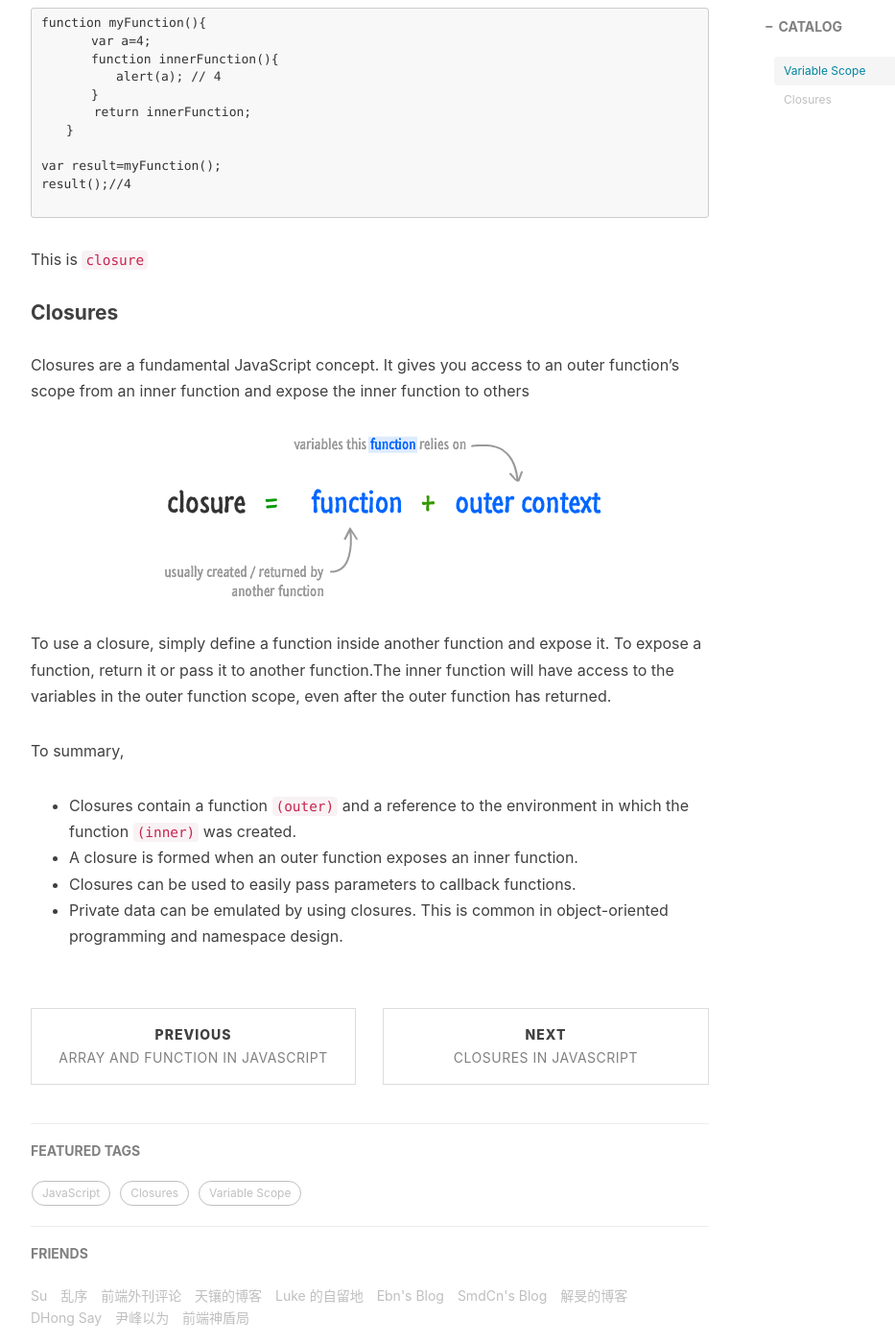
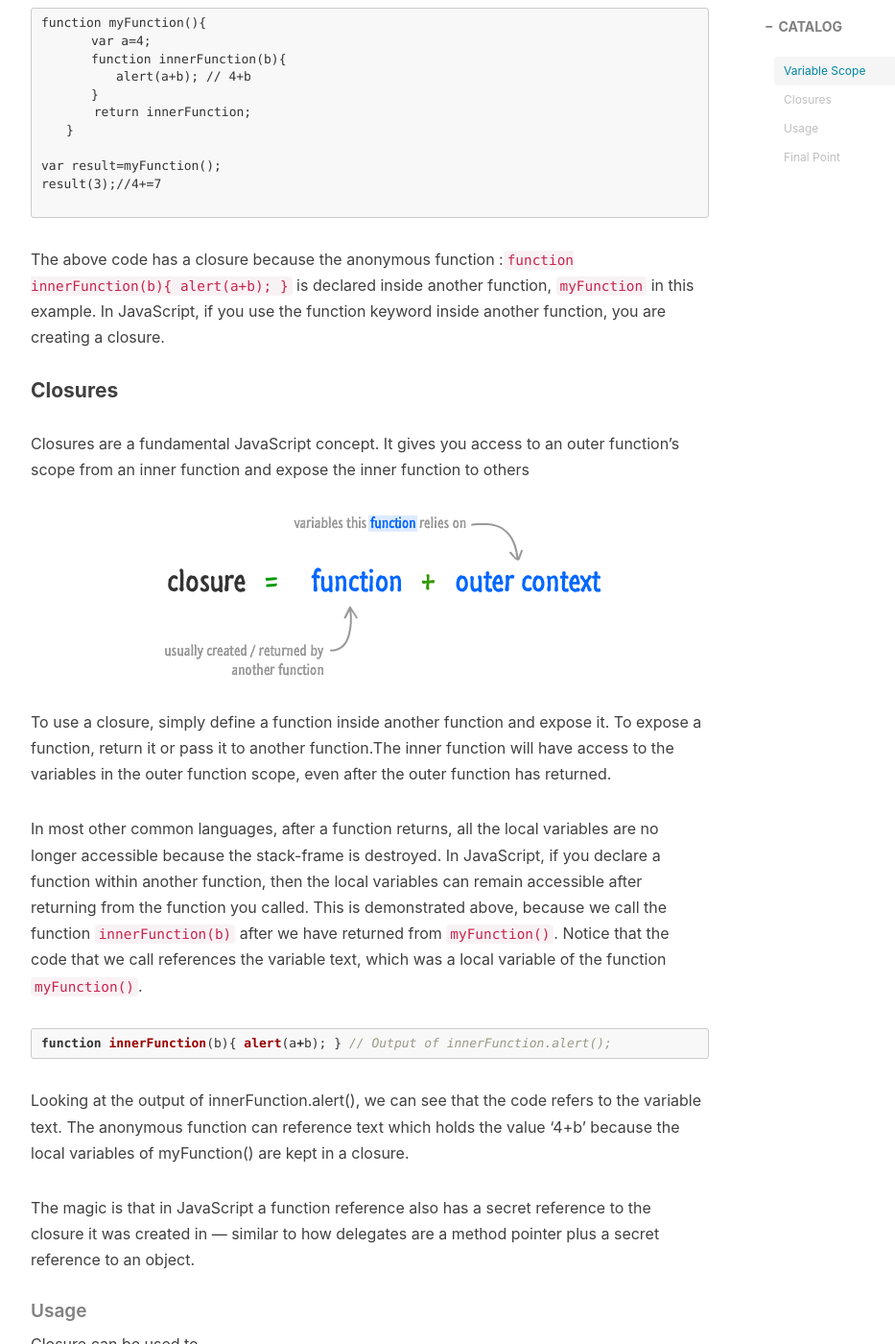
Before and after one commit to Jane27/jane27.github.io, a Jekyll site: the page built from _posts/2017-01-13-Closures-in-JavaScript.markdown, in a window 1280 px wide and 1400 px high, scrolled down 2392 px. Shown: the whole window at 96% size, without its empty margins (233-1166 px from the left). Built offline with Jekyll 4.4.1, drawn with Linux system fonts in a browser that asks for light colours; nearby versions of some CDN libraries; comment, search, counter and statistics services are not loaded; some of the changed text lies outside the part shown.

````diff
--- a/_posts/2017-01-13-Closures-in-JavaScript.markdown
+++ b/_posts/2017-01-13-Closures-in-JavaScript.markdown
@@ -70,17 +70,17 @@
 ```
 function myFunction(){
 　　　　var a=4;
-　　　　function innerFunction(){
-　　　　　　alert(a); // 4
+　　　　function innerFunction(b){
+　　　　　　alert(a+b); // 4+b
 　　　　}
        return innerFunction;
 　　}
 
 var result=myFunction();
-result();//4
+result(3);//4+=7
 
 ```
-This is `closure`
+The above code has a closure because the anonymous function :`function innerFunction(b){ alert(a+b); }` is declared inside another function, `myFunction` in this example. In JavaScript, if you use the function keyword inside another function, you are creating a closure.
 
 #### Closures
 
@@ -90,9 +90,52 @@
 
 To use a closure, simply define a function inside another function and expose it. To expose a function, return it or pass it to another function.The inner function will have access to the variables in the outer function scope, even after the outer function has returned.
 
-To summary,
+In most other common languages, after a function returns, all the local variables are no longer accessible because the stack-frame is destroyed. In JavaScript, if you declare a function within another function, then the local variables can remain accessible after returning from the function you called.
+This is demonstrated above, because we call the function `innerFunction(b)` after we have returned from `myFunction()`. Notice that the code that we call references the variable text, which was a local variable of the function `myFunction()`.
+```javascript
+function innerFunction(b){ alert(a+b); } // Output of innerFunction.alert();
+```
+Looking at the output of innerFunction.alert(), we can see that the code refers to the variable text. The anonymous function can reference text which holds the value '4+b' because the local variables of myFunction() are kept in a closure.
 
-* Closures contain a function `(outer)` and a reference to the environment in which the function `(inner)` was created.
-* A closure is formed when an outer function exposes an inner function.
-* Closures can be used to easily pass parameters to callback functions.
-* Private data can be emulated by using closures.  This is common in object-oriented programming and namespace design.
+The magic is that in JavaScript a function reference also has a secret reference to the closure it was created in — similar to how delegates are a method pointer plus a secret reference to an object.
+
+
+##### Usage
+Closure can be used to
+* (1) read local parameter
+* (2) Keep the value of the parameter in the menmory,
+
+Private data can be emulated by using closures. For example
+
+```javascript
+var test = (function(){
+        var a = 1;
+        var b = 2
+        var c = 3
+        function read() {
+        console.log("Hello")
+        }
+        function addFunction1(){
+                b++;
+                alert(a+b);
+        }
+        function addFunction2(){
+                c++;
+                alert(a+c);
+                read();
+        }
+        return {
+                b:addFunction1,
+                c:addFunction1
+        }
+})();
+test.b();     //4
+test.c()      //5
+```
+#### Final Point
+Judging closure, it should meet the following four criterias:
+* Whenever you use function inside another function, a closure is used.
+* When you use new Function(…) (the Function constructor) inside a function, it does not create a closure. (The new function cannot reference the local variables of the outer function.)
+* A closure in JavaScript is like keeping a copy of all the local variables, just as they were when a function exited.
+* It is probably best to think that a closure is always created just an entry to a function, and the local variables are added to that closure.
+* A new set of local variables is kept every time a function with a closure is called
````
Also changed, not shown: _posts/2017-02-01-Callback-function-Single-Threaded-Model-in-JavaScript.markdown (renamed from _posts/2017-03-8-Angular2-vs-React.markdown, +13 -9 lines), _posts/2017-02-01-Knowledge-point-in-JavaScript.markdown (added, +104 -0 lines), img/in-article/2017-02-01-Callback-function-Single-Threaded-Model-in-JavaScript/ProcessFlow.png (added), img/in-article/2017-02-01-Callback-function-Single-Threaded-Model-in-JavaScript/event-loop.png (added).
